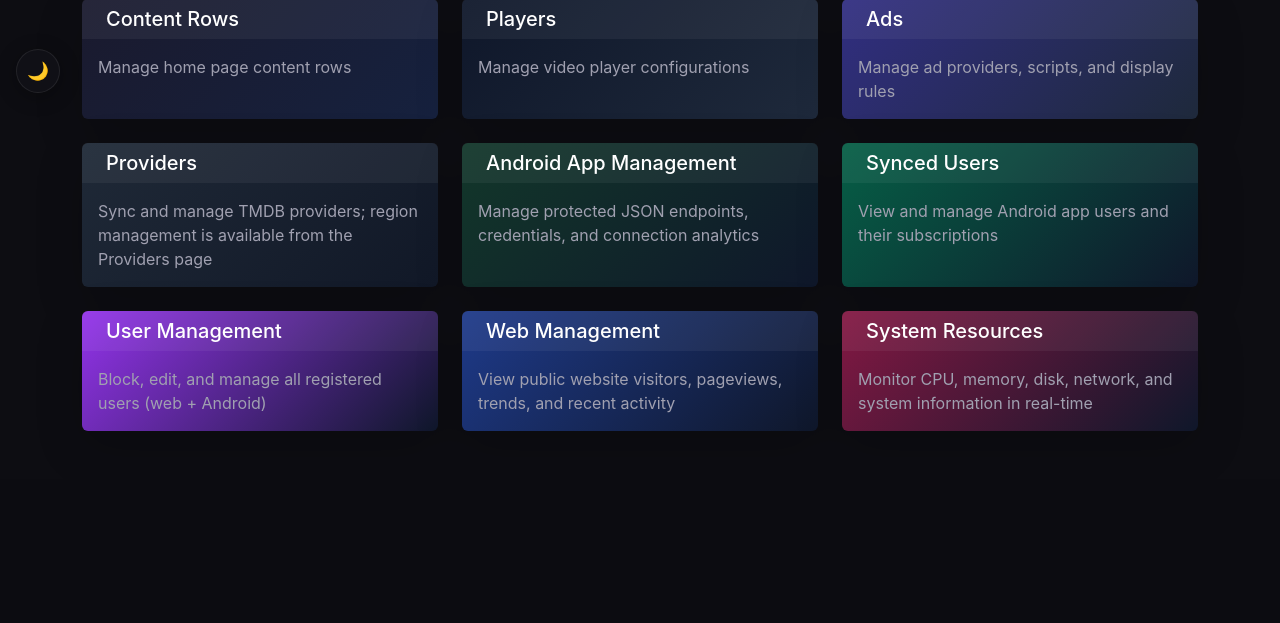
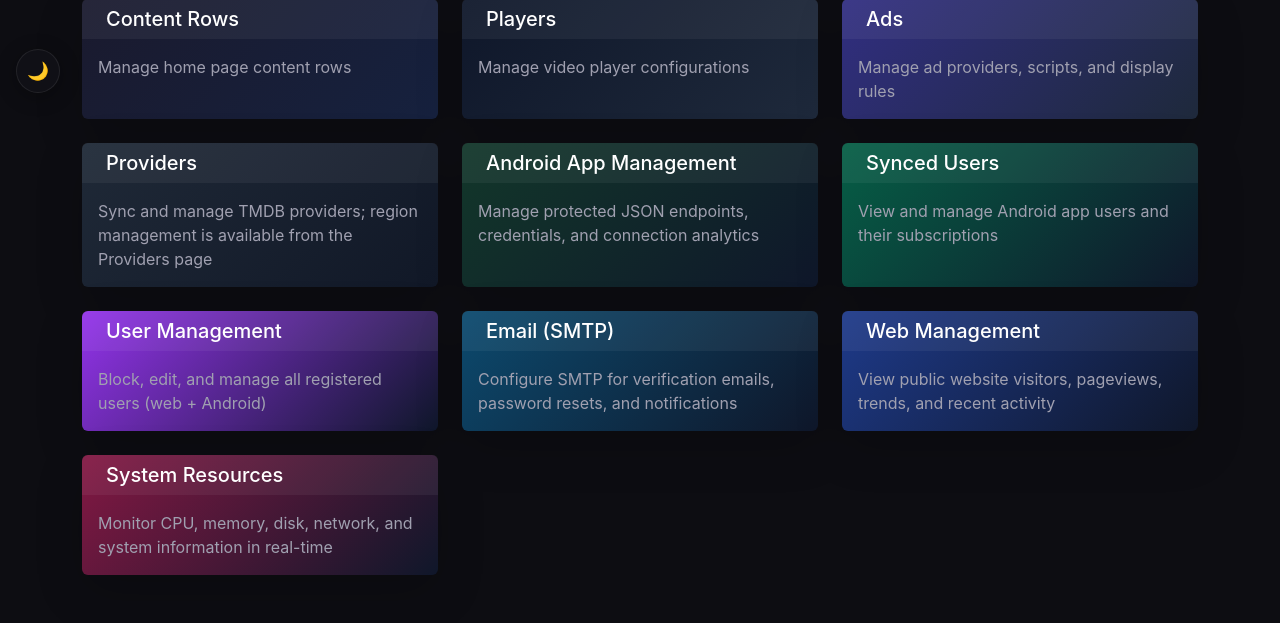
Before and after one commit to alok0248/movies, a Django app: page /admin-dashboard/ in a window 1280 px wide. Shown: the part 683-1306 px from the top of the page. Before the commit the page ends 1114 px from the top, so only its background shows below. Run offline with Django 5.2, Linux system fonts and the light colour scheme; the visitor is signed in with stand-in values (Sample User, id 1); data comes from the database, SQL or seed files in the repository; data that the repository does not hold is empty.

Commit message:
Add Email (SMTP) settings card to admin dashboard

```diff
--- a/templates/core/admin_dashboard.html
+++ b/templates/core/admin_dashboard.html
@@ -204,6 +204,19 @@
         </div>
 
         <div class="col-12 col-md-6 col-lg-4">
+            <a href="{% url 'email_settings' %}" class="card border-0 shadow-lg h-100 text-decoration-none" style="background: linear-gradient(135deg, #0c4a6e 0%, #0f172a 100%);">
+                <div class="card-header border-0" style="background: rgba(255,255,255,0.05);">
+                    <h5 class="mb-0 text-white">
+                        <i class="fas fa-envelope me-2 text-cyan-300"></i> Email (SMTP)
+                    </h5>
+                </div>
+                <div class="card-body text-white">
+                    <p class="mb-0" style="color: #a0a0b0;">Configure SMTP for verification emails, password resets, and notifications</p>
+                </div>
+            </a>
+        </div>
+
+        <div class="col-12 col-md-6 col-lg-4">
             <a href="{% url 'web_management_dashboard' %}" class="card border-0 shadow-lg h-100 text-decoration-none" style="background: linear-gradient(135deg, #1e3a8a 0%, #0f172a 100%);">
                 <div class="card-header border-0" style="background: rgba(255,255,255,0.05);">
                     <h5 class="mb-0 text-white">
```
